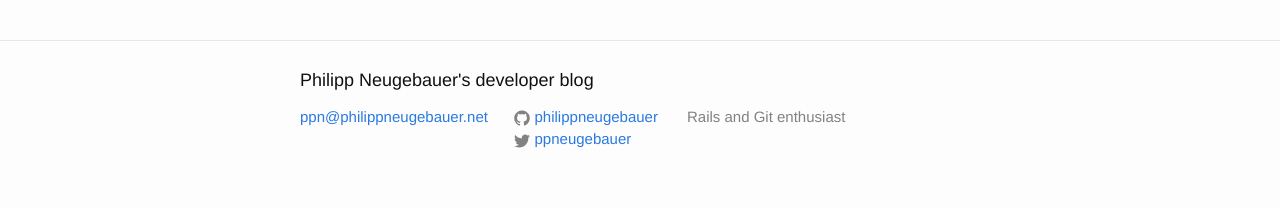
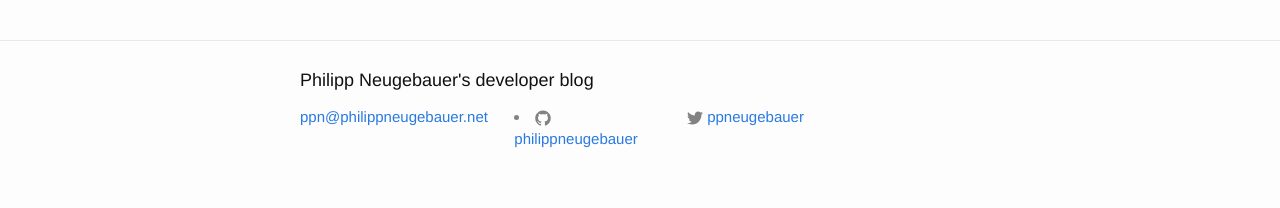
Before and after one commit to philippneugebauer/philippneugebauer.github.io, a Jekyll site: the page built from index.html, in a window 1280 px wide. Shown: the part 1665-1873 px from the top of the page. Built offline with Jekyll 4.4.1, drawn with Linux system fonts in a browser that asks for light colours; the list of posts is cut into pages by our own code.

Commit message:
remove description from footer

```diff
--- a/_includes/footer.html
+++ b/_includes/footer.html
@@ -12,7 +12,6 @@
       </div>
 
       <div class="footer-col  footer-col-2">
-        <ul class="social-media-list">
         {% if site.github_username %}
           <li>
             <a href="https://github.com/{{ site.github_username }}">
@@ -26,9 +25,10 @@
             </a>
           </li>
         {% endif %}
+      </div>
 
+      <div class="footer-col  footer-col-3">
         {% if site.twitter_username %}
-          <li>
           <a href="https://twitter.com/{{ site.twitter_username }}">
             <span class="icon  icon--twitter">
                <svg viewBox="0 0 16 16">
@@ -36,16 +36,9 @@
                   c-0.632,0.375-1.332,0.647-2.076,0.793c-0.596-0.636-1.446-1.033-2.387-1.033c-1.806,0-3.27,1.464-3.27,3.27 c0,0.256,0.029,0.506,0.085,0.745C5.163,5.404,2.753,4.102,1.14,2.124C0.859,2.607,0.698,3.168,0.698,3.767 c0,1.134,0.577,2.135,1.455,2.722C1.616,6.472,1.112,6.325,0.671,6.08c0,0.014,0,0.027,0,0.041c0,1.584,1.127,2.906,2.623,3.206 C3.02,9.402,2.731,9.442,2.433,9.442c-0.211,0-0.416-0.021-0.615-0.059c0.416,1.299,1.624,2.245,3.055,2.271 c-1.119,0.877-2.529,1.4-4.061,1.4c-0.264,0-0.524-0.015-0.78-0.046c1.447,0.928,3.166,1.469,5.013,1.469 c6.015,0,9.304-4.983,9.304-9.304c0-0.142-0.003-0.283-0.009-0.423C14.976,4.29,15.531,3.714,15.969,3.058z"/>
                </svg>
             </span>
-
             <span class="username">{{ site.twitter_username }}</span>
           </a>
-          </li>
         {% endif %}
-        </ul>
-      </div>
-
-      <div class="footer-col  footer-col-3">
-        <p class="text">{{ site.description }}</p>
       </div>
     </div>
 
```
Lines whose indentation alone changed are shown as unchanged.
